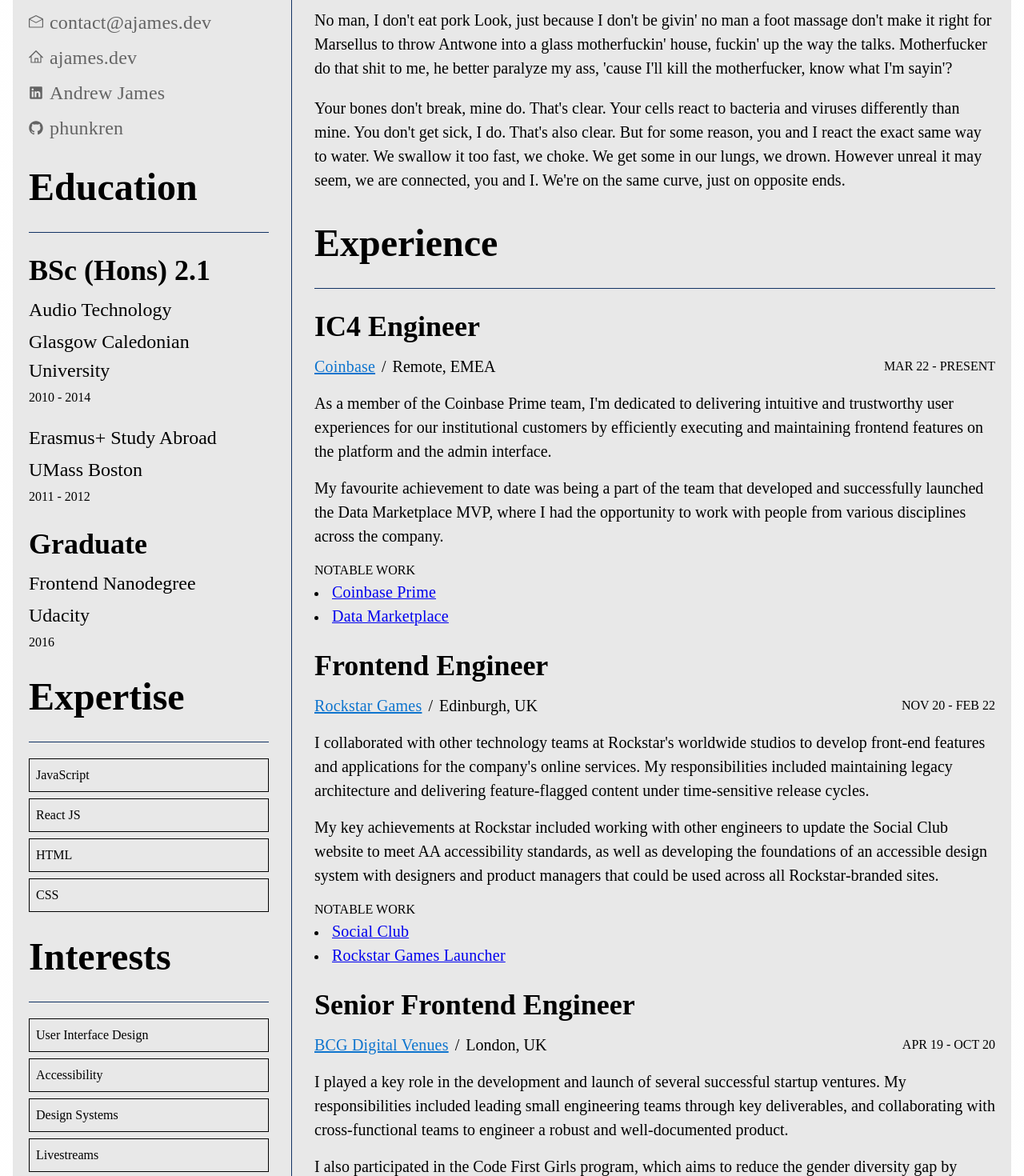
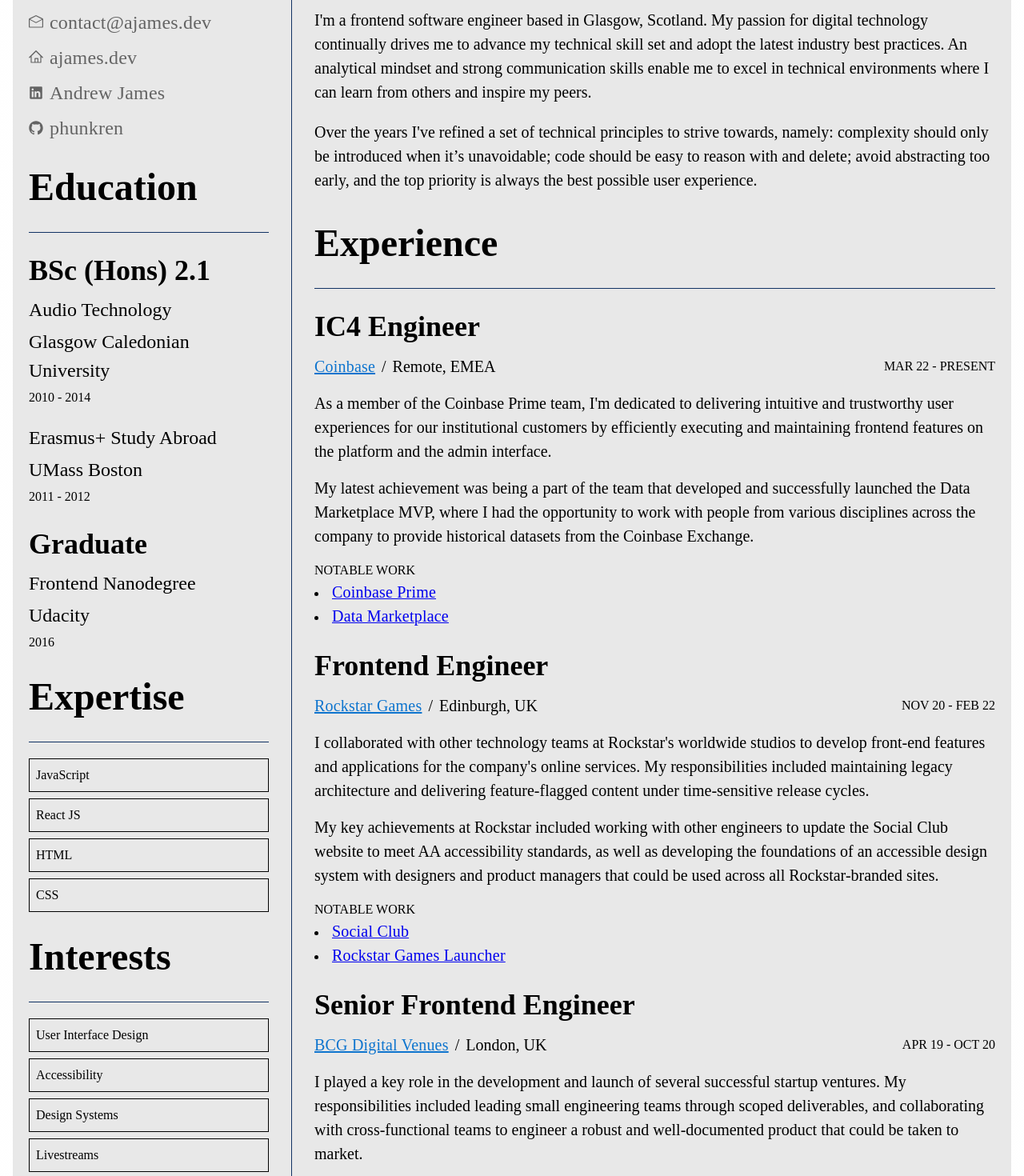
Before and after one commit to phunkren/ajames, a Next.js app: page /cv in a window 1280 px wide. Shown: the part 440-1910 px from the top of the page at 80% size. Built offline with nearby package versions, Linux system fonts and the light colour scheme.

Commit message:
cv data update

```diff
--- a/data/employment.ts
+++ b/data/employment.ts
@@ -30,7 +30,7 @@
     content1:
       "As a member of the Coinbase Prime team, I'm dedicated to delivering intuitive and trustworthy user experiences for our institutional customers by efficiently executing and maintaining frontend features on the platform and the admin interface.",
     content2:
-      "My favourite achievement to date was being a part of the team that developed and successfully launched the Data Marketplace MVP, where I had the opportunity to work with people from various disciplines across the company.",
+      "My latest achievement was being a part of the team that developed and successfully launched the Data Marketplace MVP, where I had the opportunity to work with people from various disciplines across the company to provide historical datasets from the Coinbase Exchange.",
     notableWork: [
       {
         id: "insto-prime",
@@ -78,9 +78,9 @@
     endDate: "Oct 20",
     location: "London, UK",
     content1:
-      "I played a key role in the development and launch of several successful startup ventures. My responsibilities included leading small engineering teams through key deliverables, and collaborating with cross-functional teams to engineer a robust and well-documented product.",
+      "I played a key role in the development and launch of several successful startup ventures. My responsibilities included leading small engineering teams through scoped deliverables, and collaborating with cross-functional teams to engineer a robust and well-documented product that could be taken to market.",
     content2:
-      "I also participated in the Code First Girls program, which aims to reduce the gender diversity gap by giving women the opportunity to pursue a career in tech. Mentoring aspiring female engineers allowed me to directly contribute to the engineering community and support the growth and development of future engineers.",
+      "I also participated in the Code First Girls program, which aims to reduce the gender diversity gap by giving women the opportunity to pursue a career in tech. Mentoring  allowed me to directly contribute to the community and support the growth and development of future engineers.",
     notableWork: [
       {
         id: "vanguard",
@@ -108,7 +108,7 @@
     endDate: "Mar 19",
     location: "London, UK",
     content1:
-      "During my time at Fathom, I worked on challenging data visualization and trading platform projects for fintech clients and major banks. I was also involved in delivering a React Native prototype to an international business planning software company.",
+      "During my time at Fathom, I worked on challenging data visualization and trading platform projects for fintech clients and major banks. I was also involved in delivering a React Native prototype of an international business planning software company's desktop offerings.",
     content2:
       "Alongside client work, I was also involved in the redesign of the company's website, and regularly participated in hackathons and technical live streams in the office.",
     notableWork: [
@@ -120,7 +120,7 @@
       {
         id: "anaplan",
         displayName: "Anaplan",
-        url: "https://www.commerzbank.com/",
+        url: "https://help.anaplan.com/0f66645c-06a5-49f8-8660-8993653f8974",
       },
       {
         id: "fathom",
--- a/pages/cv.tsx
+++ b/pages/cv.tsx
@@ -267,21 +267,20 @@
               </Box>
 
               <TextBody>
-                No man, I don't eat pork Look, just because I don't be givin' no
-                man a foot massage don't make it right for Marsellus to throw
-                Antwone into a glass motherfuckin' house, fuckin' up the way the
-                talks. Motherfucker do that shit to me, he better paralyze my
-                ass, 'cause I'll kill the motherfucker, know what I'm sayin'?
+                I'm a frontend software engineer based in Glasgow, Scotland. My
+                passion for digital technology continually drives me to advance
+                my technical skill set and adopt the latest industry best
+                practices. An analytical mindset and strong communication skills
+                enable me to excel in technical environments where I can learn
+                from others and inspire my peers.
               </TextBody>
 
               <TextBody>
-                Your bones don't break, mine do. That's clear. Your cells react
-                to bacteria and viruses differently than mine. You don't get
-                sick, I do. That's also clear. But for some reason, you and I
-                react the exact same way to water. We swallow it too fast, we
-                choke. We get some in our lungs, we drown. However unreal it may
-                seem, we are connected, you and I. We're on the same curve, just
-                on opposite ends.
+                Over the years I've refined a set of technical principles to
+                strive towards, namely: complexity should only be introduced
+                when it’s unavoidable; code should be easy to reason with and
+                delete; avoid abstracting too early, and the top priority is
+                always the best possible user experience.
               </TextBody>
             </VStack>
 
```
